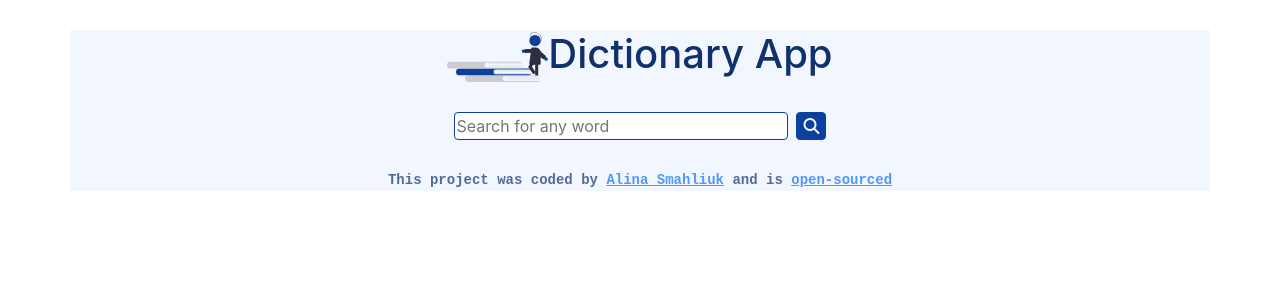
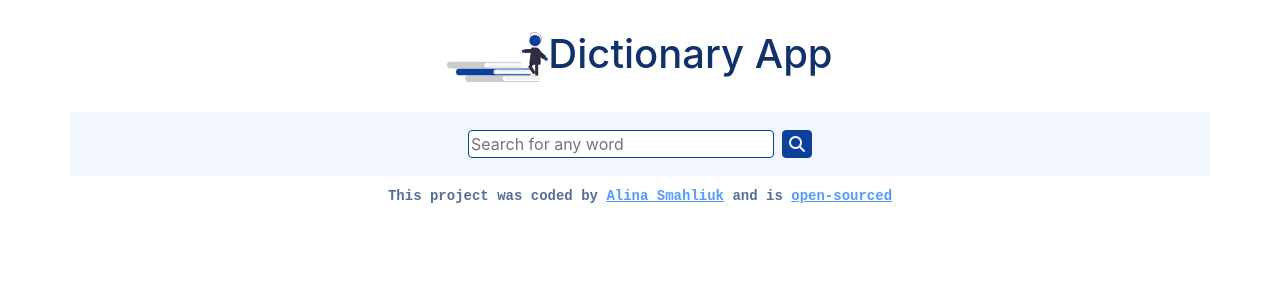
Before and after one commit to SmahliukAlina/dictionary-project, a React (Create React App) app: page / in a window 1280 px wide. Shown: the top 300 px of the page. Built offline with nearby package versions, Linux system fonts and the light colour scheme.

Commit message:
CSS updated

```diff
--- a/src/App.css
+++ b/src/App.css
@@ -1,3 +1,6 @@
+.App {
+  color: #10316b;
+}
 .App-header {
   margin: 30px 0;
   text-align: center;
@@ -7,16 +10,15 @@
   height: 50px;
 }
 
-.App .container {
+.App .main {
   background-color: #f2f7ff;
-  color: #10316b;
 }
 
-.App footer {
+.App-footer {
   text-align: center;
   font-size: 14px;
   font-family: "Courier New", Courier, monospace;
   font-weight: bold;
   opacity: 0.7;
-  margin: 30px 0;
+  margin: 10px 0;
 }
--- a/src/App.js
+++ b/src/App.js
@@ -5,17 +5,21 @@ import Dictionary from "./Dictionary";
 export default function App() {
   return (
     <div className="App">
-      <div className="container">
+      <div className="container header">
         <header className="App-header">
           <h1>
             <img src={logo} alt="app-logo" className="logo-app" />
             Dictionary App
           </h1>
         </header>
-        <main>
+      </div>
+      <div className="container main">
+        <main className="App-main py-2 px-5">
           <Dictionary />
         </main>
-        <footer className="text-center">
+      </div>
+      <div className="container footer">
+        <footer className="App-footer text-center">
           This project was coded by{" "}
           <a
             href="https://classy-semolina-bd4086.netlify.app/"
--- a/src/Dictionary.css
+++ b/src/Dictionary.css
@@ -1,3 +1,7 @@
+.Dictionary {
+  margin: 10px 0;
+}
+
 .Dictionary form {
   text-align: center;
 }
```
